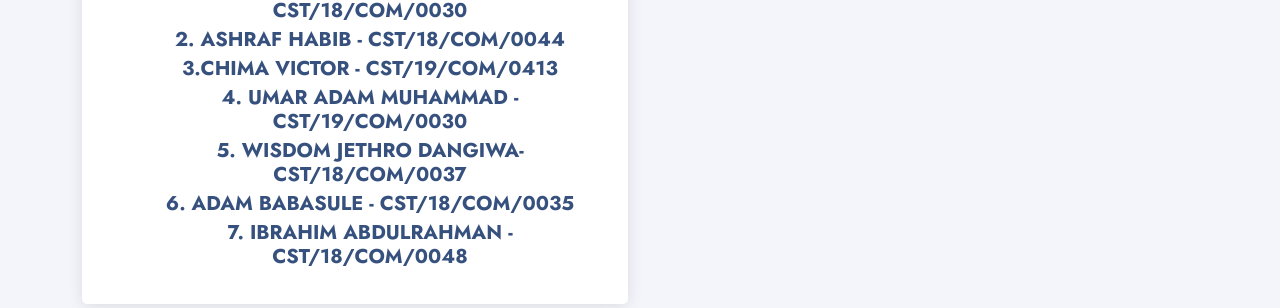
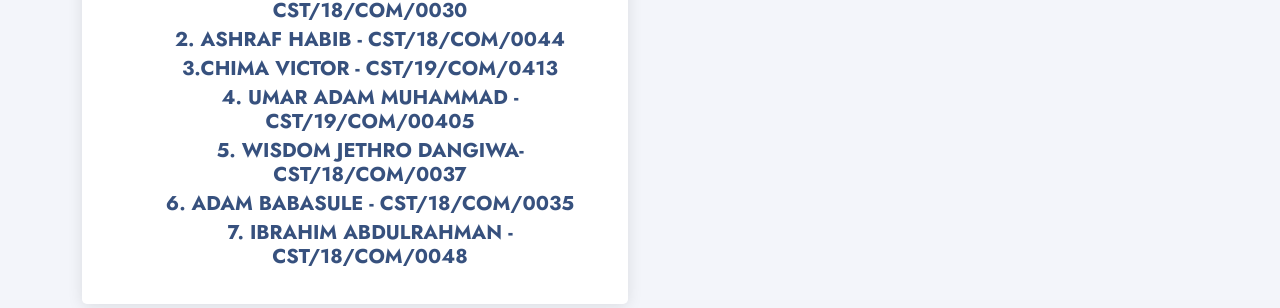
Before and after one commit to mishatheking/MRH, a Django app: page /group in a window 1280 px wide. Shown: the part 398-706 px from the top of the page. Run offline with Django 4.2, Linux system fonts and the light colour scheme; some libraries are stand-ins or nearby versions.

Commit message:
Update group.html

```diff
--- a/templates/group.html
+++ b/templates/group.html
@@ -5,7 +5,7 @@
 
 
 
-    <!-- ======= Breadcrumbs ======= -->
+    <!-- ======= Breadcrumbs ========-->
     <section id="breadcrumbs" class="breadcrumbs">
       <div class="container">
 
@@ -35,7 +35,7 @@
                   <h4> 1. ANIKE MICHAEL OBINNA - CST/18/COM/0030</h4>
                   <h4> 2. ASHRAF HABIB - CST/18/COM/0044</h4>
                   <h4> 3.CHIMA VICTOR - CST/19/COM/0413</h4>
-                  <h4> 4. UMAR ADAM MUHAMMAD - CST/19/COM/0030 </h4>
+                  <h4> 4. UMAR ADAM MUHAMMAD - CST/19/COM/00405 </h4>
                   <h4> 5. WISDOM JETHRO DANGIWA- CST/18/COM/0037</h4>
                   <h4> 6. ADAM BABASULE - CST/18/COM/0035 </h4>
                   <h4> 7. IBRAHIM ABDULRAHMAN - CST/18/COM/0048</h4>
```
